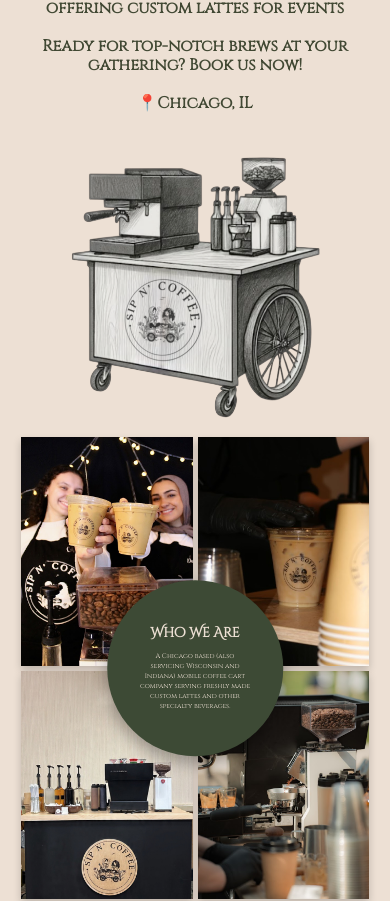
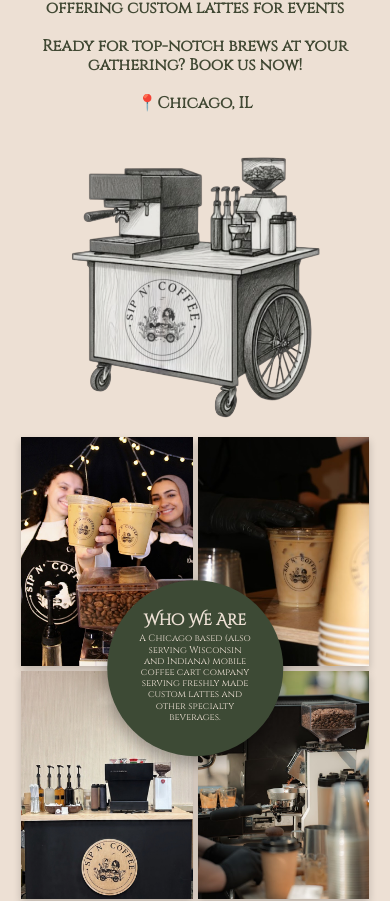
Before and after one commit to reacali/SipNCoffee, a plain HTML site: page index.html in a window 390 px wide. Shown: the part 220-1121 px from the top of the page. Drawn offline with Linux system fonts and the light colour scheme.

Commit message:
updating who we are

```diff
--- a/css/main.css
+++ b/css/main.css
@@ -389,15 +389,33 @@ button {
     left: 50%;
     transform: translate(-50%, -50%);
     overflow: hidden;
+    display: flex;
+    flex-direction: column;
+    justify-content: center;
+    align-items: center;
+  }
+
+  .center-circle-text {
+    width: 31vw;
+    height: 31vw;
+    display: flex;
+    flex-direction: column;
+    justify-content: center;
+    align-items: center;
   }
 
   .center-circle h2 {
-    font-size: 3.5vw;
-    margin-bottom: .25rem;
+    width: 90%;
+    font-size: 4vw;
+    line-height: 1;
+    margin-bottom: 5px;
   }
 
   .center-circle p {
-    font-size: 1.7vw;
+    width: 95%;
+    font-size: 2.4vw;
+    line-height: 1.2;
+    margin: 0;
   }
 
   .section-title {
--- a/index.html
+++ b/index.html
@@ -54,11 +54,14 @@
             </div>
 
             <div class="center-circle">
-                <h2>Who We Are</h2>
-                <p>
-                    A Chicago based (also servicing Wisconsin and Indiana) mobile coffee cart company
-                    serving freshly made custom lattes and other specialty beverages.
-                </p>
+                <div class="center-circle-text">
+                    <h2>Who We Are</h2>
+                    <p>
+                        A Chicago based (also serving Wisconsin and Indiana) mobile coffee cart company
+                        serving freshly made custom lattes and other specialty beverages.
+                    </p>
+                </div>
+
             </div>
 
         </div>
```
Also changed, not shown: 1 other file.
